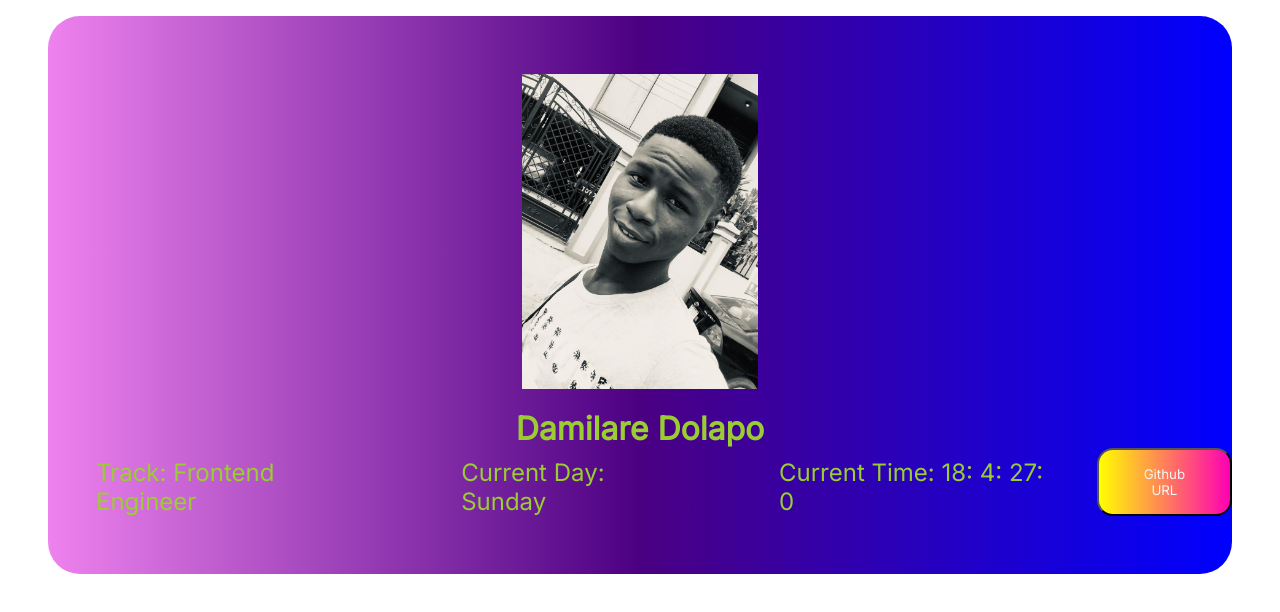
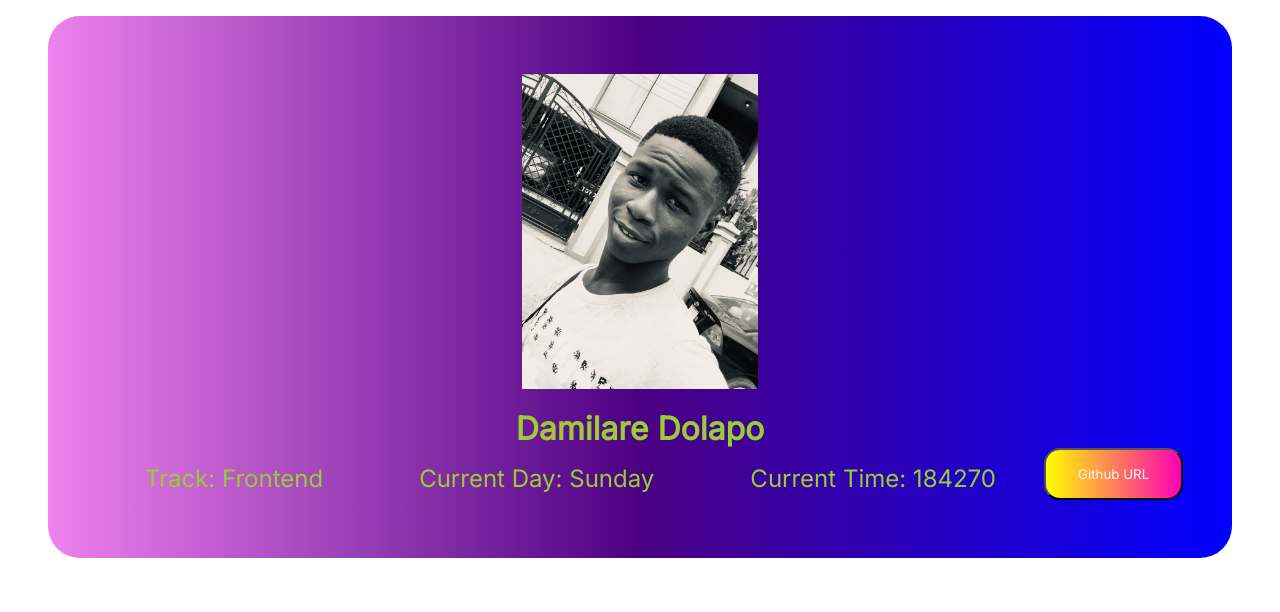
Before and after one commit to EzekielDamz/stage-one-project, a plain HTML site: page index.html in a window 1280 px wide. Drawn offline with Linux system fonts and the light colour scheme.

Commit message:
update new

```diff
--- a/index.html
+++ b/index.html
@@ -14,7 +14,7 @@
       </div>
         <h1 data-testid="slackUserName">Damilare Dolapo</h3>
          <ul>
-         <li><p data-testid="myTrack"><span>Track:  </span>Frontend Engineer</p></li>
+         <li><p data-testid="myTrack"><span>Track:  </span>Frontend </p></li>
          <li><p data-testid="slackDayOfTheWeek"> </p></li>
          <li><p data-testid="currentUTCTime"> </p></li>
          <button data-testid="githubURL"><a href="https://github.com/EzekielDamz/stage-one-project">Github URL</a></button>
--- a/script.js
+++ b/script.js
@@ -1,8 +1,23 @@
+/*const d = new Date();
+const dayTime = document.querySelector('[data-testid=currentUTCTime]');
+const currentUTCTime = d.toUTCString()
+dayTime.innerHTML = currentUTCTime;*/
+
+
+
+
+
+
+
 const weekday = ["Sunday", "Monday", "Tuesday", "Wednesday", "Thursday", "Friday", "Saturday"];
 const d = new Date();
 let day = weekday[d.getDay()];
 document.querySelector('[data-testid=slackDayOfTheWeek]').innerHTML = "Current Day: " + day;
+
+
 const dayTime = document.querySelector('[data-testid=currentUTCTime]');
+
+
 
 const UTCTime = () => {
 
@@ -12,7 +27,7 @@ const UTCTime = () => {
         const minutes = Newtime.getMinutes()
         const seconds = Newtime.getSeconds()
         const milliseconds = Newtime.getMilliseconds()
-        const currentUTCTiming = `Current Time: ${hour}: ${minutes}: ${seconds}: ${milliseconds}`
+        const currentUTCTiming = `Current Time: ${hour}${minutes}${seconds}${milliseconds}`
         dayTime.innerHTML = currentUTCTiming;
      }
      getUTCTiming()
```
